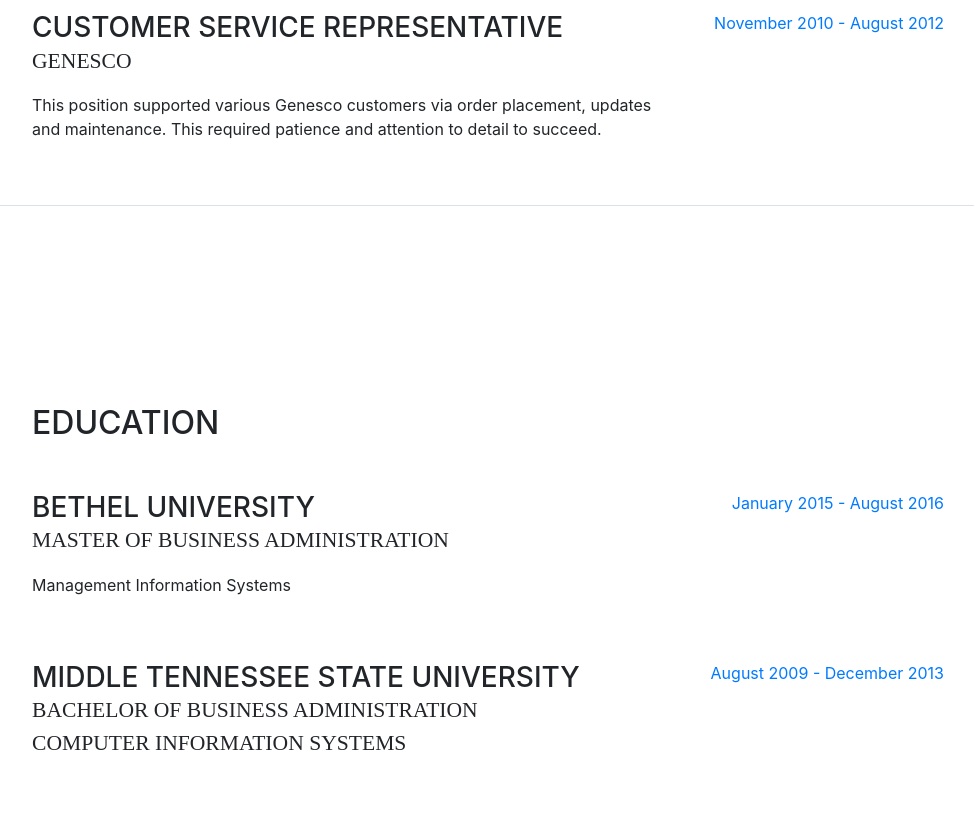
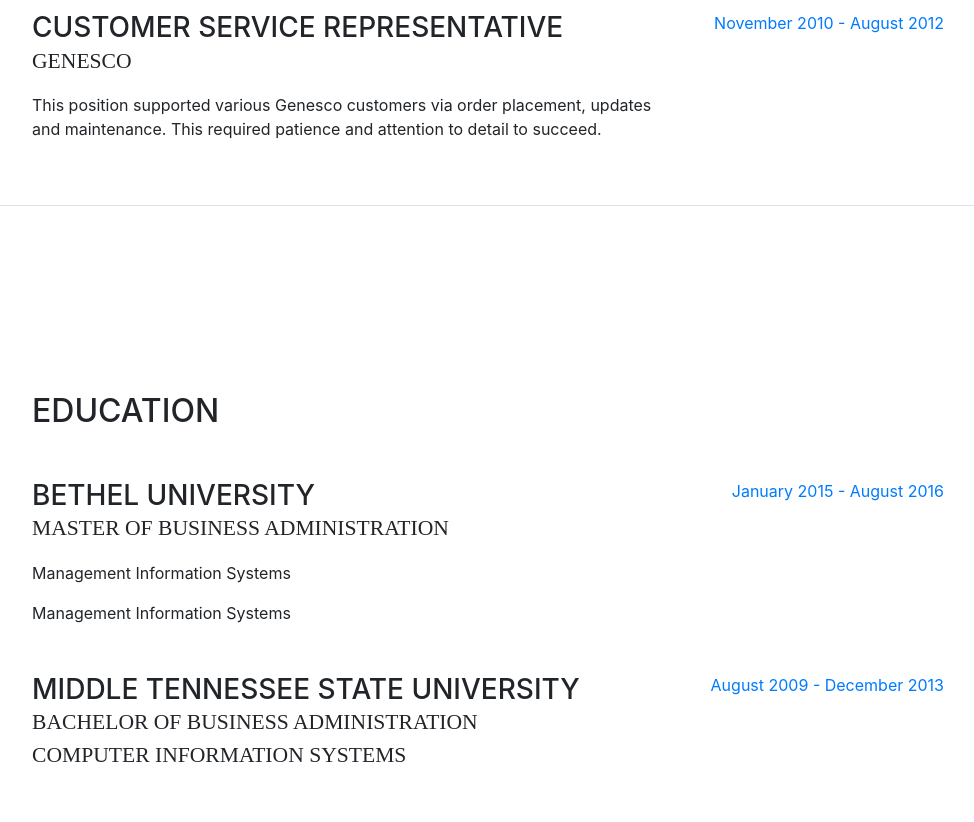
Before and after one commit to ibinec/Disable_portfolio, a website with bundled scripts: page index.html in a window 1280 px wide. Shown: the part 2013-2835 px from the top of the page, without its empty margins (288-1262 px from the left). Built offline with nearby package versions, Linux system fonts and the light colour scheme; a web font is replaced by a local one.

Commit message:
Update index.html

```diff
--- a/index.html
+++ b/index.html
@@ -188,6 +188,8 @@
               <h3 class="mb-0">Bethel University</h3>
               <div class="subheading mb-3">Master of Business Administration</div>
 		    <div <p>Management Information Systems</p></div>
+		<span class=nobr>Management Information Systems</span><br>
+
 		<!--    <p>The Masters of Management Information Systems is the design and management of Information Technology for an organization. It focuses on the best way to enable the organization to meet its goals and business challenges. The purpose of MIS is to analyze, design, develop, and implement information technology strategy to solve business problems.</p>
 -->
 </div>
```
